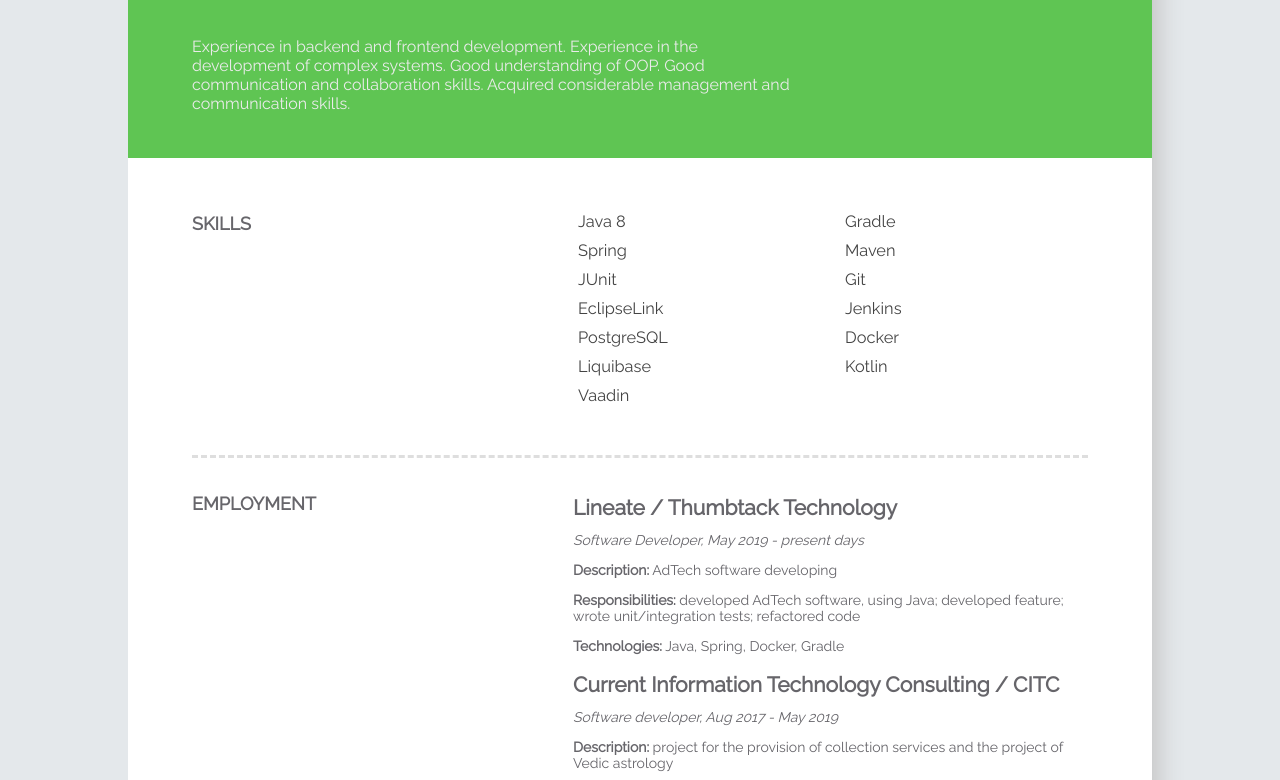
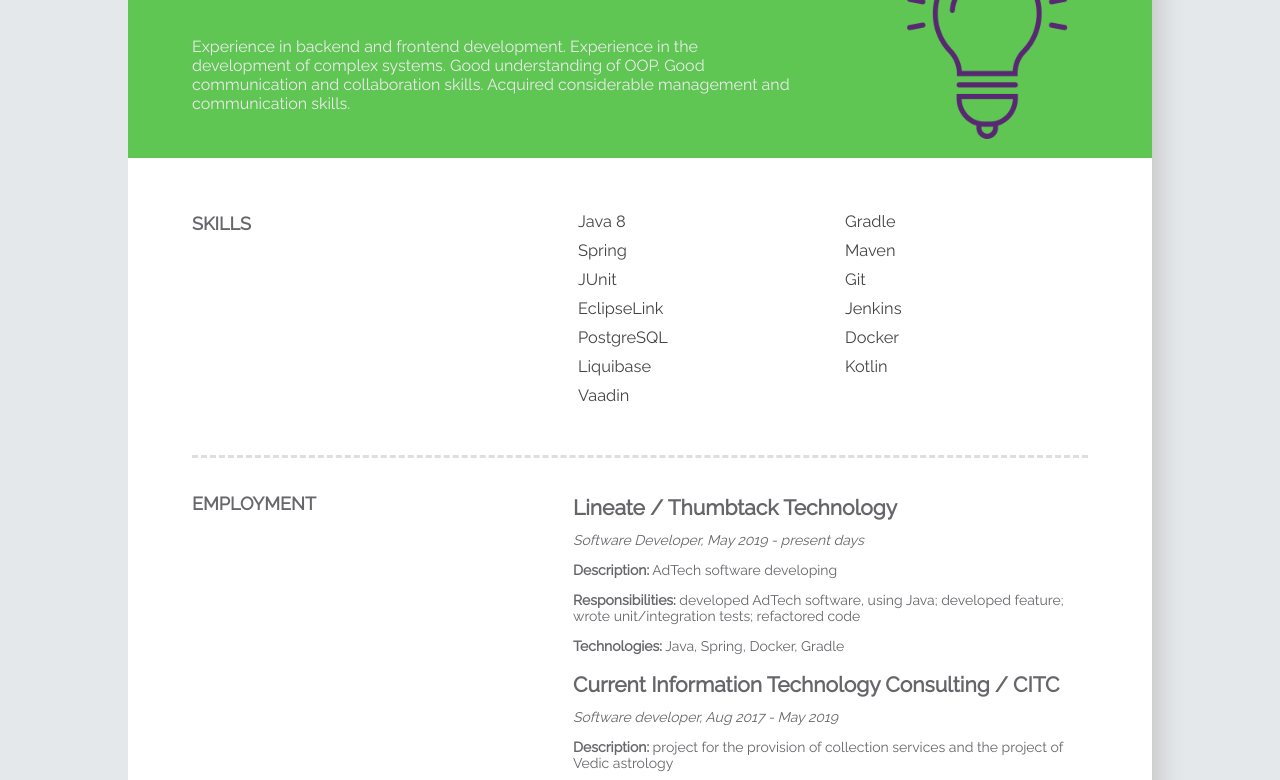
Before and after one commit to Zar86/rsschool-cv, a plain HTML site: page index.html in a window 1280 px wide. Shown: the part 180-960 px from the top of the page. Drawn offline with Linux system fonts and the light colour scheme.

Commit message:
docs: update index.html, add lightbulb.png

```diff
--- a/index.html
+++ b/index.html
@@ -19,6 +19,7 @@
         Good communication and collaboration skills.
         Acquired considerable management and communication skills.</p>
     </div>
+    <img src="images/lightbulb.png" alt="Profile picture" height="250" width="200">
   </section>
   <div class="container">
     <section>
```
Also changed, not shown: images/lightbulb.png (added).
